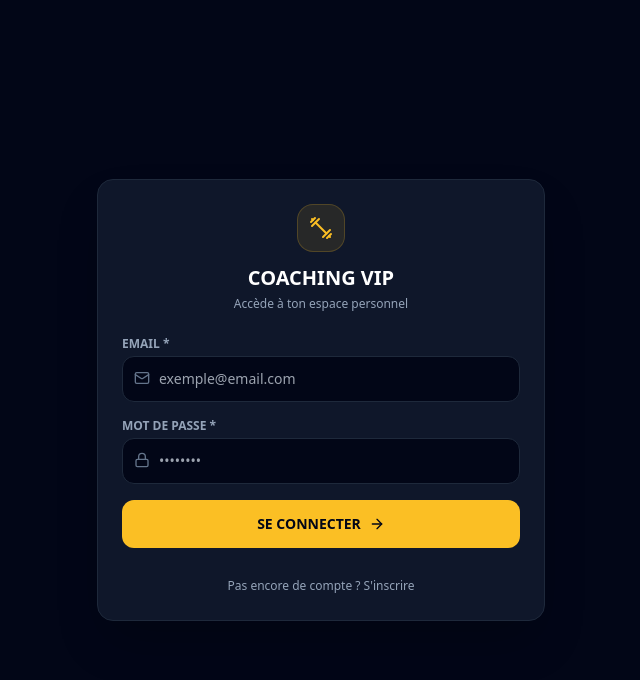
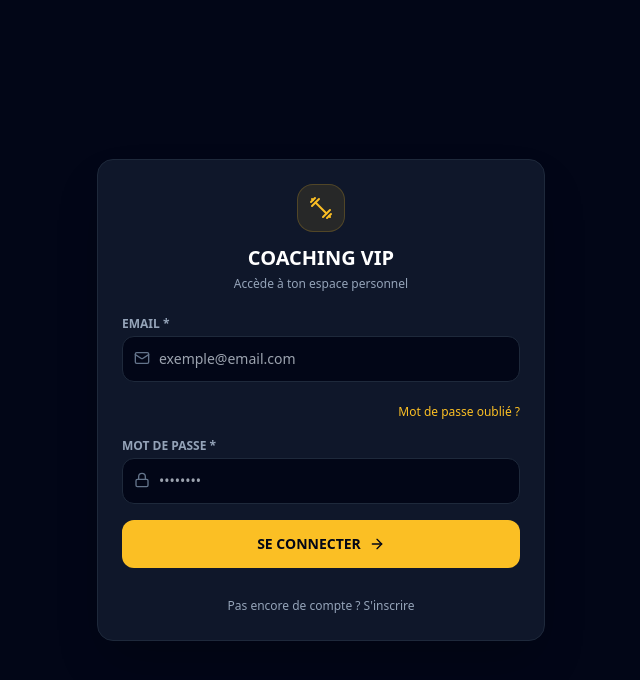
Before and after one commit to Juez34/coaching-vip, a Next.js app: page /login in a window 1280 px wide. Shown: the top 680 px of the page, without its empty margins (319-959 px from the left). Built offline with nearby package versions, Linux system fonts and the light colour scheme; no server answers.

Commit message:
feat(auth): add password recovery link to login

```diff
--- a/app/login/page.js
+++ b/app/login/page.js
@@ -321,6 +321,14 @@ export default function Login() {
             </div>
           </div>
 
+          {!isSignUp && (
+            <div className="text-right -mt-2">
+              <a href="/forgot-password" className="text-xs text-amber-400 hover:text-amber-300 font-medium">
+                Mot de passe oublié ?
+              </a>
+            </div>
+          )}
+
           <div>
             <label className="block text-xs font-bold uppercase text-slate-400 mb-1">Mot de passe *</label>
             <div className="relative">
```
